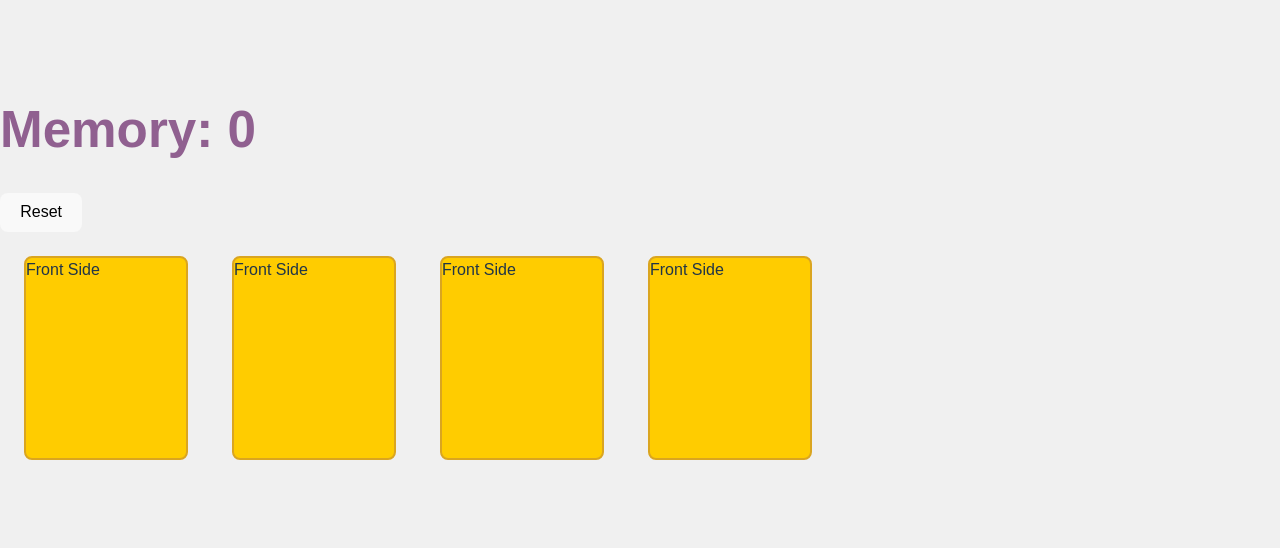
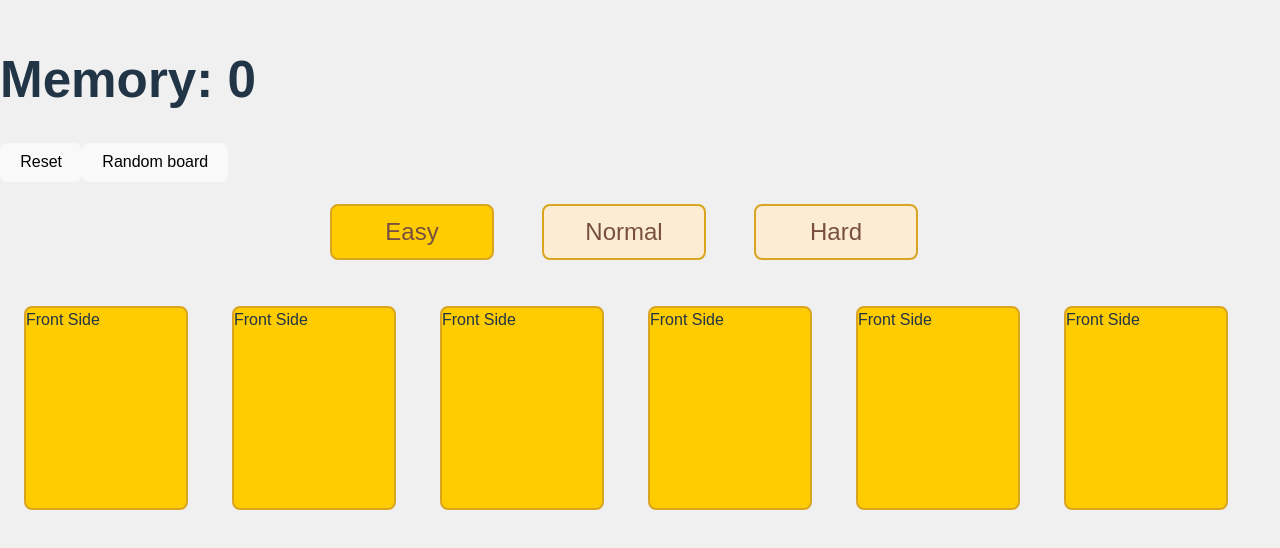
Before and after one commit to andrzejkukuryk/memory, a React (Vite) app: page / in a window 1280 px wide. Shown: the part 126-674 px from the top of the page. Built offline with nearby package versions, Linux system fonts and the light colour scheme.

Commit message:
add level form

```diff
--- a/src/App.scss
+++ b/src/App.scss
@@ -2,7 +2,3 @@ body {
   background-color: #f0f0f0;
   font-family: Arial, sans-serif;
 }
-
-h1 {
-  color: #906090;
-}
--- a/src/App.tsx
+++ b/src/App.tsx
@@ -2,14 +2,17 @@ import React, { useEffect } from "react";
 import "./App.scss";
 import useMemoryStore from "./store";
 import { Board } from "@components/board/board";
+import { LevelForm } from "./components/levelForm/levelForm";
 
 function App() {
-  const { count, reset } = useMemoryStore();
+  const { count, reset, randomBoard } = useMemoryStore();
 
   return (
     <div className="App">
       <h1>Memory: {count}</h1>
       <button onClick={reset}>Reset</button>
+      <button onClick={randomBoard}>Random board</button>
+      <LevelForm />
       <Board />
     </div>
   );
--- a/src/components/board/board.scss
+++ b/src/components/board/board.scss
@@ -1,5 +1,6 @@
 .boardContainer {
     display: flex;
+    flex-wrap: wrap;
     flex-direction: row;
     align-items: center;
     justify-content: center;
--- a/src/components/card/card.scss
+++ b/src/components/card/card.scss
@@ -1,3 +1,5 @@
+@import "../../styles/colors.scss";
+
 .card {
     width: 160px;
     height: 200px;
@@ -21,16 +23,17 @@
       height: 100%;
       position: absolute;
       backface-visibility: hidden;
-      border: 2px solid goldenrod;
+      border: 2px solid $color-accent;
       border-radius: 8px;
     }
 
     .front {
-      background-color: #ffcc00;
+      background-color: $color-primary;
+      cursor: pointer;
     }
 
     .back {
-      background-color: #fcecd3;
+      background-color: $color-secondary;
       transform: rotateY(180deg);
       display: flex;
       flex-direction: row;
--- a/src/components/card/card.tsx
+++ b/src/components/card/card.tsx
@@ -28,7 +28,7 @@ interface CardProps {
 export const Card = ({ value, index }: CardProps) => {
   const [showBack, setShowBack] = useState<boolean>(false);
   const [matched, setMatched] = useState<boolean>(false);
-  const { checkCard, matchedValues, currentIndex, increment } =
+  const { checkCard, matchedValues, currentIndex, resetComponent } =
     useMemoryStore();
 
   useEffect(() => {
@@ -45,8 +45,20 @@ export const Card = ({ value, index }: CardProps) => {
     }
   }, [currentIndex]);
 
+  useEffect(() => {
+    //TODO
+    if (resetComponent) {
+      console.log("reset");
+      resetCard();
+    }
+  }, [resetComponent]);
   const rotate = () => {
     setShowBack(!showBack);
+  };
+
+  const resetCard = () => {
+    setShowBack(false);
+    setMatched(false);
   };
 
   const handleClick = () => {
--- /dev/null
+++ b/src/components/levelForm/levelForm.scss
@@ -0,0 +1,31 @@
+@import "../../styles/colors.scss";
+form {
+    display: flex;
+    flex-direction: row;
+    justify-content: center;
+    align-items: center;
+    width: 100%;
+    height: 100px;
+
+input[type="radio"] {
+    display: none;
+  }
+
+input[type="radio"]:checked + label {
+    background-color: $color-primary;
+}
+
+label {
+  font-size: 24px;
+  color: $color-font;
+  text-align: center;
+  width: 160px;
+  padding: 8px 0px;
+  margin: 0 24px;
+  background-color: $color-secondary;
+  border: 2px solid $color-accent;
+  border-radius: 8px;
+cursor: pointer;
+}
+
+}
--- /dev/null
+++ b/src/components/levelForm/levelForm.tsx
@@ -0,0 +1,46 @@
+import useMemoryStore from "../../store";
+import { Level } from "../../constants/levels.enum";
+import "./levelForm.scss";
+
+export const LevelForm = () => {
+  const { setLevel, level } = useMemoryStore();
+
+  const handleChange = (event: React.ChangeEvent<HTMLInputElement>) => {
+    const selectedLevel = Number(event.target.value);
+    setLevel(selectedLevel);
+  };
+
+  return (
+    <form>
+      <input
+        type="radio"
+        name="level"
+        id="easy"
+        value={Level.easy}
+        checked={level === Level.easy}
+        onChange={handleChange}
+      />
+      <label htmlFor="easy">Easy</label>
+
+      <input
+        type="radio"
+        name="level"
+        id="normal"
+        value={Level.normal}
+        checked={level === Level.normal}
+        onChange={handleChange}
+      />
+      <label htmlFor="normal">Normal</label>
+
+      <input
+        type="radio"
+        name="level"
+        id="hard"
+        value={Level.hard}
+        checked={level === Level.hard}
+        onChange={handleChange}
+      />
+      <label htmlFor="hard">Hard</label>
+    </form>
+  );
+};
--- /dev/null
+++ b/src/constants/levels.enum.ts
@@ -0,0 +1,5 @@
+export enum Level {
+  easy = 3,
+  normal = 5,
+  hard = 7,
+}
--- a/src/store.ts
+++ b/src/store.ts
@@ -1,41 +1,75 @@
 import { create } from 'zustand';
 import { Value } from "./constants/values.enum";
+import { values } from "./data/values";
+import { getRandomPairs } from "@/utils/randomCards.ts";
+import { Level } from "./constants/levels.enum";
 
 interface MemoryState {
   count: number;
-  cards: string[];
-  currentPair: string[];
+  level: Level;
+  cards: Value[];
+  currentPair: Value[];
   currentIndex: number[];
   matchedValues: string[];
+  history: [number, number][];
+  resetComponents: boolean;
   increment: () => void;
+  randomBoard: () => void;
+  setLevel: (newLevel: Level) => void;
   reset: () => void;
-  checkCard: (value: string, index: number) => void;
+  checkCard: (value: Value, index: number) => void;
 }
 
 const useMemoryStore = create<MemoryState>((set: any, get: any) => ({
   count: 0,
-  cards: [Value.fusilli, Value.penne, Value.fusilli, Value.penne],
+  level: Level.easy,
+  cards: getRandomPairs(values, 3),
   currentPair: [],
   currentIndex: [],
   matchedValues: [],
+  history: [],
+  resetComponents: false,
   increment: () => set((state: any) => ({ count: state.count + 1 })),
-  reset: () => set((state: any) => ({ count: (state.count = 0) })),
+  randomBoard: () =>
+    set((state: MemoryState) => ({
+      cards: getRandomPairs(values, state.level),
+    })),
+  setLevel: (newLevel: Level) =>
+    set((state: MemoryState) => ({
+      level: newLevel,
+      cards: getRandomPairs(values, newLevel),
+    })),
+  reset: () =>
+    set({
+      count: 0,
+      currentPair: [],
+      currentIndex: [],
+      matchedValues: [],
+      history: [],
+      resetComponents: true,
+    }),
   checkCard: (value, index) => {
-    const { currentPair, currentIndex, matchedValues } = get();
+    const { currentPair, currentIndex, matchedValues, history } = get();
     set({ currentIndex: [] });
     if (currentPair.length === 0) {
-      set({ currentPair: [value] });
-      set({ currentIndex: [index] });
+      set({ currentPair: [value], currentIndex: [index] });
     } else if (currentPair.length === 1) {
-      set({ currentPair: [...currentPair, value] });
-      set({ currentIndex: [...currentIndex, index] });
-      set({});
+      set({
+        currentPair: [...currentPair, value],
+        currentIndex: [...currentIndex, index],
+      });
       if (get().currentPair[0] === get().currentPair[1]) {
         set({ matchedValues: [...matchedValues, value] });
       }
+      set({ history: [...history, currentIndex] }); // TODO
       set({ currentPair: [] });
     }
-    console.log(get().currentPair, get().matchedValues, get().currentIndex);
+    console.log(
+      get().currentPair,
+      get().matchedValues,
+      get().currentIndex,
+      get().history
+    );
   },
 }));
 
--- /dev/null
+++ b/src/styles/colors.scss
@@ -0,0 +1,4 @@
+$color-primary: #ffcc00;
+$color-secondary: #fcecd3;
+$color-accent: #daa520;
+$color-font: #784f41;
--- /dev/null
+++ b/src/utils/randomCards.ts
@@ -0,0 +1,20 @@
+export function getRandomPairs<Value>(
+  sourceArray: Value[],
+  pairCount: number
+): Value[] {
+  const result: Value[] = [];
+  const selectedElements: Value[] = [];
+
+  for (let i = 0; i < pairCount; i++) {
+    const randomIndex = Math.floor(Math.random() * sourceArray.length);
+    const element = sourceArray[randomIndex];
+    selectedElements.push(element, element);
+  }
+
+  while (selectedElements.length > 0) {
+    const randomIndex = Math.floor(Math.random() * selectedElements.length);
+    result.push(selectedElements.splice(randomIndex, 1)[0]);
+  }
+
+  return result;
+}
```
